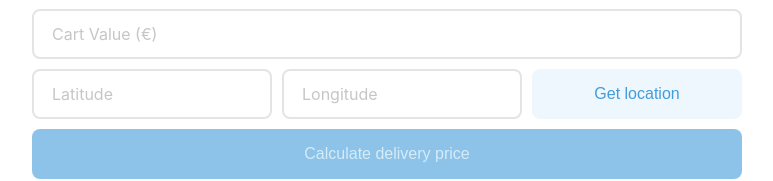
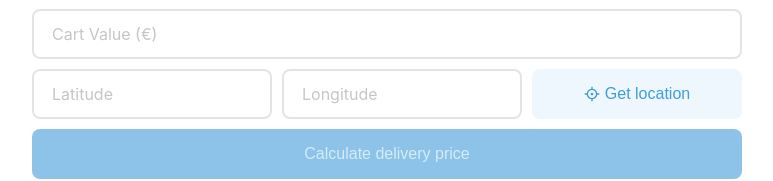
Before and after one commit to vkuznets23/woltFrontend2025, a React (Vite) app in the folder dopc/: page / in a window 1280 px wide. Shown: the part 154-335 px from the top of the page, without its empty margins (253-1026 px from the left). Built offline with nearby package versions, Linux system fonts and the light colour scheme.

Commit message:
icon for location button

```diff
--- a/dopc/src/components/Form.tsx
+++ b/dopc/src/components/Form.tsx
@@ -1,6 +1,6 @@
-import type { FormInput } from '../types/formInput'
-import type { AllErrors } from '../types/validation'
+import type { FormInput, AllErrors } from '../types'
 import VenueSlugDropdown from './venueSlugField'
+import { RiFocus3Line } from 'react-icons/ri'
 
 interface FormInputProps {
   formInput: FormInput
@@ -174,6 +174,7 @@ const Form = ({
             data-test-id="getLocationButton"
             onClick={handleGetLocation}
           >
+            <RiFocus3Line />
             Get location
           </button>
         </div>
--- a/dopc/src/styles/buttons.css
+++ b/dopc/src/styles/buttons.css
@@ -13,6 +13,10 @@
 
 .btn-outline-secondary {
   position: relative;
+  display: flex;
+  align-items: center;
+  justify-content: center;
+  gap: 5px;
   border: none;
   background-color: var(--color-brand-light);
   color: var(--color-text-secondary);
```
